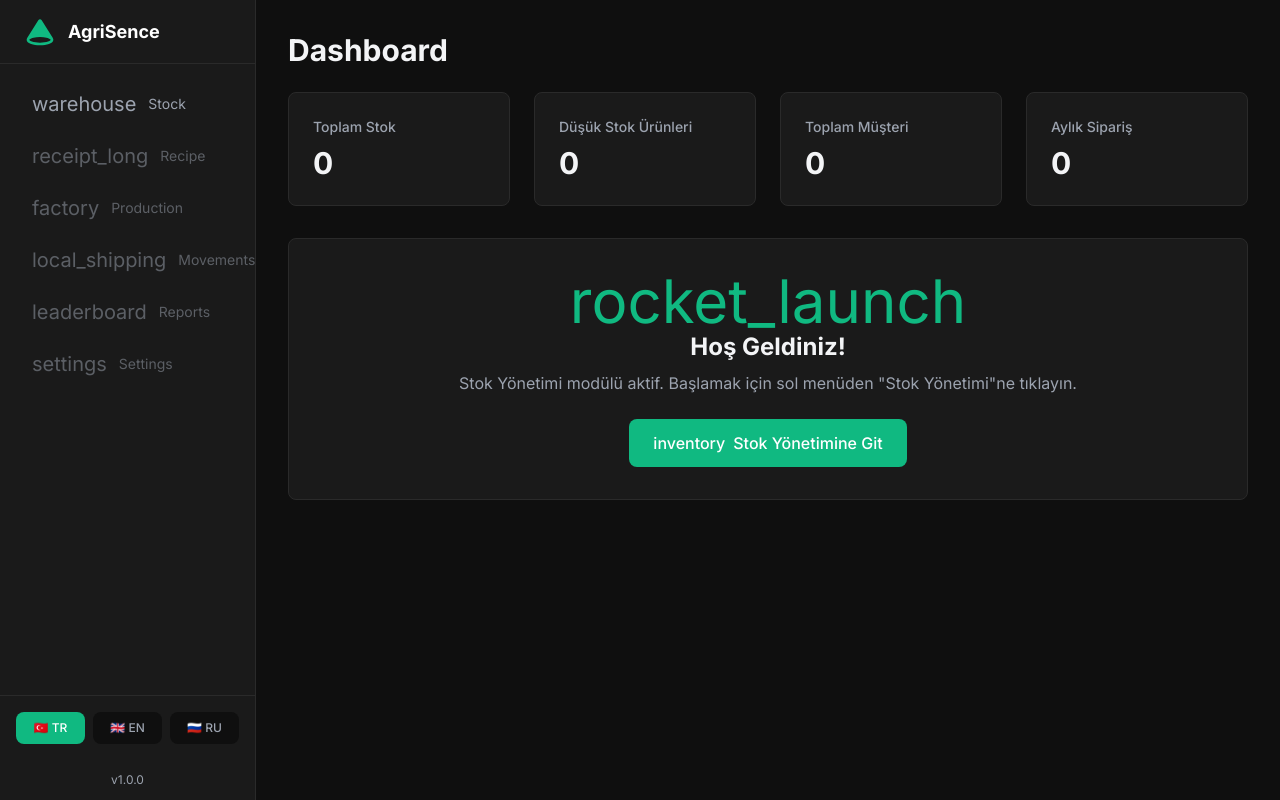
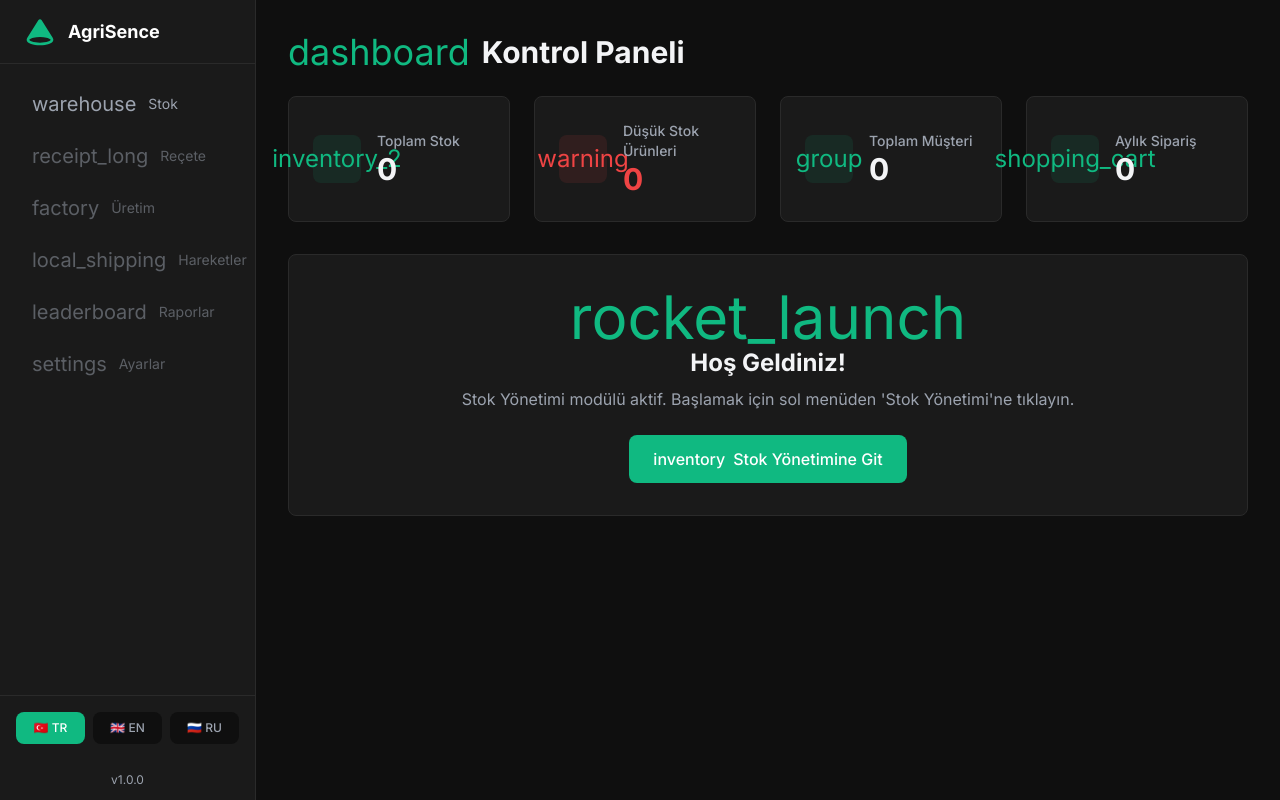
Before and after one commit to equinox794/agrisence, a Next.js app: page / in a window 1280 px wide. Built offline with nearby package versions, Linux system fonts and the light colour scheme.

Commit message:
feat: Cok dil destegi ve profesyonel ikonlar eklendi

```diff
--- a/app/page.tsx
+++ b/app/page.tsx
@@ -1,44 +1,68 @@
 'use client';
 
 import { useTranslation } from "@/lib/i18n";
+import Link from "next/link";
 
 export default function Dashboard() {
   const { t } = useTranslation();
 
   return (
     <div>
-      <h1 className="text-3xl font-bold mb-6 text-[var(--primary-text)]">
+      <div className="flex items-center gap-3 mb-6">
+        <span className="material-symbols-outlined text-[var(--primary-green)] text-4xl">dashboard</span>
+        <h1 className="text-3xl font-bold text-[var(--primary-text)]">
           {t('dashboard.title')}
         </h1>
+      </div>
 
       {/* Özet Kartlar */}
       <div className="grid grid-cols-1 md:grid-cols-2 lg:grid-cols-4 gap-6 mb-8">
-        <div className="flex flex-col gap-2 rounded-lg p-6 bg-[var(--card-background)] border border-[var(--border)] hover:border-[var(--primary-green)] transition-colors duration-300">
+        <div className="flex items-center gap-4 rounded-lg p-6 bg-[var(--card-background)] border border-[var(--border)] hover:border-[var(--primary-green)] transition-colors duration-300">
+          <div className="w-12 h-12 rounded-lg bg-[var(--primary-green)]/10 flex items-center justify-center">
+            <span className="material-symbols-outlined text-[var(--primary-green)] text-2xl">inventory_2</span>
+          </div>
+          <div>
             <p className="text-sm font-medium text-[var(--secondary-text)]">
               {t('dashboard.totalStocks')}
             </p>
             <p className="text-3xl font-bold text-[var(--primary-text)]">0</p>
           </div>
+        </div>
 
-        <div className="flex flex-col gap-2 rounded-lg p-6 bg-[var(--card-background)] border border-[var(--border)] hover:border-[var(--primary-green)] transition-colors duration-300">
+        <div className="flex items-center gap-4 rounded-lg p-6 bg-[var(--card-background)] border border-[var(--border)] hover:border-[var(--error)] transition-colors duration-300">
+          <div className="w-12 h-12 rounded-lg bg-[var(--error)]/10 flex items-center justify-center">
+            <span className="material-symbols-outlined text-[var(--error)] text-2xl">warning</span>
+          </div>
+          <div>
             <p className="text-sm font-medium text-[var(--secondary-text)]">
               {t('dashboard.lowStockItems')}
             </p>
-          <p className="text-3xl font-bold text-[var(--primary-text)]">0</p>
+            <p className="text-3xl font-bold text-[var(--error)]">0</p>
+          </div>
         </div>
 
-        <div className="flex flex-col gap-2 rounded-lg p-6 bg-[var(--card-background)] border border-[var(--border)] hover:border-[var(--primary-green)] transition-colors duration-300">
+        <div className="flex items-center gap-4 rounded-lg p-6 bg-[var(--card-background)] border border-[var(--border)] hover:border-[var(--primary-green)] transition-colors duration-300">
+          <div className="w-12 h-12 rounded-lg bg-[var(--primary-green)]/10 flex items-center justify-center">
+            <span className="material-symbols-outlined text-[var(--primary-green)] text-2xl">group</span>
+          </div>
+          <div>
             <p className="text-sm font-medium text-[var(--secondary-text)]">
               {t('dashboard.totalCustomers')}
             </p>
             <p className="text-3xl font-bold text-[var(--primary-text)]">0</p>
           </div>
+        </div>
 
-        <div className="flex flex-col gap-2 rounded-lg p-6 bg-[var(--card-background)] border border-[var(--border)] hover:border-[var(--primary-green)] transition-colors duration-300">
+        <div className="flex items-center gap-4 rounded-lg p-6 bg-[var(--card-background)] border border-[var(--border)] hover:border-[var(--primary-green)] transition-colors duration-300">
+          <div className="w-12 h-12 rounded-lg bg-[var(--primary-green)]/10 flex items-center justify-center">
+            <span className="material-symbols-outlined text-[var(--primary-green)] text-2xl">shopping_cart</span>
+          </div>
+          <div>
             <p className="text-sm font-medium text-[var(--secondary-text)]">
               {t('dashboard.monthlyOrders')}
             </p>
             <p className="text-3xl font-bold text-[var(--primary-text)]">0</p>
+          </div>
         </div>
       </div>
 
@@ -48,15 +72,15 @@ export default function Dashboard() {
           rocket_launch
         </span>
         <h2 className="text-2xl font-bold text-[var(--primary-text)] mb-2">
-          Hoş Geldiniz!
+          {t('dashboard.welcome')}
         </h2>
         <p className="text-[var(--secondary-text)] mb-6">
-          Stok Yönetimi modülü aktif. Başlamak için sol menüden "Stok Yönetimi"ne tıklayın.
+          {t('dashboard.welcomeMessage')}
         </p>
-        <div className="inline-flex items-center gap-2 px-6 py-3 rounded-lg bg-[var(--primary-green)] text-white font-medium hover:bg-[var(--accent-green)] transition-colors">
+        <Link href="/stok" className="inline-flex items-center gap-2 px-6 py-3 rounded-lg bg-[var(--primary-green)] text-white font-medium hover:bg-[var(--accent-green)] transition-colors">
           <span className="material-symbols-outlined">inventory</span>
-          <span>Stok Yönetimine Git</span>
-        </div>
+          <span>{t('dashboard.goToStock')}</span>
+        </Link>
       </div>
     </div>
   );
--- a/app/stok/page.tsx
+++ b/app/stok/page.tsx
@@ -145,40 +145,43 @@ export default function StokPage() {
       {/* Header */}
       <div className="flex items-center justify-between mb-6">
         <div className="flex items-center gap-6">
-          <h1 className="text-3xl font-bold text-[var(--primary-text)]">
-            Stok Yönetimi
-          </h1>
+          <div className="flex items-center gap-3">
+            <span className="material-symbols-outlined text-[var(--primary-green)] text-4xl">warehouse</span>
+            <h1 className="text-3xl font-bold text-[var(--primary-text)]">
+              {t('stock.title')}
+            </h1>
+          </div>
           <div className="text-sm text-[var(--secondary-text)]">
-            <span>Stok Sayısı: </span>
+            <span>{t('stock.stockCount')}: </span>
             <span className="font-semibold">{stocks.length}</span>
           </div>
           <div className="text-sm text-[var(--secondary-text)]">
-            <span>Toplam Değer: </span>
+            <span>{t('stock.totalValue')}: </span>
             <span className="font-semibold">{totalValue.toLocaleString('tr-TR', { minimumFractionDigits: 2 })} TL</span>
           </div>
         </div>
 
         <div className="flex items-center gap-3">
           <select className="px-4 py-2.5 rounded-md bg-[var(--card-background)] border border-[var(--border)] text-[var(--primary-text)] text-sm focus:outline-none focus:ring-2 focus:ring-[var(--primary-green)]">
-            <option>Tümü</option>
+            <option>{t('stock.filterAll')}</option>
           </select>
           <button
             onClick={() => {
               resetForm();
               setShowDialog(true);
             }}
-            className="flex items-center gap-2 px-5 py-2.5 rounded-md bg-blue-600 text-white text-sm font-semibold hover:bg-blue-700 transition-colors"
+            className="flex items-center gap-2 px-5 py-2.5 rounded-md bg-blue-600 text-white text-sm font-semibold hover:bg-blue-700 transition-colors shadow-lg shadow-blue-600/20"
           >
-            <span className="material-symbols-outlined text-lg">add</span>
-            <span>Yeni Stok</span>
+            <span className="material-symbols-outlined text-lg">add_box</span>
+            <span>{t('stock.newStock')}</span>
           </button>
-          <button className="flex items-center gap-2 px-5 py-2.5 rounded-md bg-green-600 text-white text-sm font-semibold hover:bg-green-700 transition-colors">
-            <span className="material-symbols-outlined text-lg">download</span>
-            <span>Stokları İndir</span>
+          <button className="flex items-center gap-2 px-5 py-2.5 rounded-md bg-green-600 text-white text-sm font-semibold hover:bg-green-700 transition-colors shadow-lg shadow-green-600/20">
+            <span className="material-symbols-outlined text-lg">file_download</span>
+            <span>{t('stock.downloadStocks')}</span>
           </button>
-          <button className="flex items-center gap-2 px-5 py-2.5 rounded-md bg-purple-600 text-white text-sm font-semibold hover:bg-purple-700 transition-colors">
-            <span className="material-symbols-outlined text-lg">cloud_upload</span>
-            <span>Stok Ekle</span>
+          <button className="flex items-center gap-2 px-5 py-2.5 rounded-md bg-purple-600 text-white text-sm font-semibold hover:bg-purple-700 transition-colors shadow-lg shadow-purple-600/20">
+            <span className="material-symbols-outlined text-lg">upload_file</span>
+            <span>{t('stock.uploadStock')}</span>
           </button>
         </div>
       </div>
@@ -191,7 +194,7 @@ export default function StokPage() {
           </span>
           <input
             type="text"
-            placeholder="Stok adı veya kodu ile ara..."
+            placeholder={t('stock.search')}
             value={search}
             onChange={(e) => setSearch(e.target.value)}
             className="w-full pl-10 pr-4 py-2.5 rounded-md bg-[var(--card-background)] border border-[var(--border)] text-[var(--primary-text)] placeholder:text-[var(--secondary-text)] focus:outline-none focus:ring-2 focus:ring-[var(--primary-green)]"
@@ -204,15 +207,15 @@ export default function StokPage() {
         <table className="w-full text-sm">
           <thead className="bg-[#1c2127] border-b border-[var(--border)]">
             <tr>
-              <th className="px-6 py-4 text-left font-semibold text-[var(--primary-text)] uppercase text-xs tracking-wider">ID</th>
-              <th className="px-6 py-4 text-left font-semibold text-[var(--primary-text)] uppercase text-xs tracking-wider">ÜRÜN ADI</th>
-              <th className="px-6 py-4 text-left font-semibold text-[var(--primary-text)] uppercase text-xs tracking-wider">MİKTAR</th>
-              <th className="px-6 py-4 text-left font-semibold text-[var(--primary-text)] uppercase text-xs tracking-wider">BİRİM</th>
-              <th className="px-6 py-4 text-left font-semibold text-[var(--primary-text)] uppercase text-xs tracking-wider">FİYAT</th>
-              <th className="px-6 py-4 text-left font-semibold text-[var(--primary-text)] uppercase text-xs tracking-wider">STOK TÜRÜ</th>
-              <th className="px-6 py-4 text-left font-semibold text-[var(--primary-text)] uppercase text-xs tracking-wider">KRİTİK STOK</th>
-              <th className="px-6 py-4 text-left font-semibold text-[var(--primary-text)] uppercase text-xs tracking-wider">TOPLAM TL</th>
-              <th className="px-6 py-4 text-left font-semibold text-[var(--primary-text)] uppercase text-xs tracking-wider">İŞLEMLER</th>
+              <th className="px-6 py-4 text-left font-semibold text-[var(--primary-text)] uppercase text-xs tracking-wider">{t('stock.id')}</th>
+              <th className="px-6 py-4 text-left font-semibold text-[var(--primary-text)] uppercase text-xs tracking-wider">{t('stock.productName')}</th>
+              <th className="px-6 py-4 text-left font-semibold text-[var(--primary-text)] uppercase text-xs tracking-wider">{t('stock.amount')}</th>
+              <th className="px-6 py-4 text-left font-semibold text-[var(--primary-text)] uppercase text-xs tracking-wider">{t('stock.unitCol')}</th>
+              <th className="px-6 py-4 text-left font-semibold text-[var(--primary-text)] uppercase text-xs tracking-wider">{t('stock.priceCol')}</th>
+              <th className="px-6 py-4 text-left font-semibold text-[var(--primary-text)] uppercase text-xs tracking-wider">{t('stock.stockType')}</th>
+              <th className="px-6 py-4 text-left font-semibold text-[var(--primary-text)] uppercase text-xs tracking-wider">{t('stock.criticalStock')}</th>
+              <th className="px-6 py-4 text-left font-semibold text-[var(--primary-text)] uppercase text-xs tracking-wider">{t('stock.totalTL')}</th>
+              <th className="px-6 py-4 text-left font-semibold text-[var(--primary-text)] uppercase text-xs tracking-wider">{t('stock.actions')}</th>
             </tr>
           </thead>
           <tbody className="divide-y divide-[var(--border)]">
@@ -253,11 +256,28 @@ export default function StokPage() {
                     <td className="px-6 py-4 whitespace-nowrap text-[var(--secondary-text)]">
                       {stock.price}
                     </td>
-                    <td className="px-6 py-4 whitespace-nowrap text-[var(--secondary-text)]">
-                      {stock.category}
+                    <td className="px-6 py-4 whitespace-nowrap">
+                      <span className={`inline-flex items-center gap-1.5 px-3 py-1 rounded-full text-xs font-semibold ${
+                        stock.category === 'hammadde'
+                          ? 'bg-blue-500/10 text-blue-400'
+                          : 'bg-purple-500/10 text-purple-400'
+                      }`}>
+                        <span className="material-symbols-outlined text-sm">
+                          {stock.category === 'hammadde' ? 'science' : 'package'}
+                        </span>
+                        {stock.category === 'hammadde' ? t('stock.filterHammadde') : t('stock.filterAmbalaj')}
+                      </span>
                     </td>
-                    <td className="px-6 py-4 whitespace-nowrap text-[var(--secondary-text)]">
-                      {stock.min_quantity}
+                    <td className="px-6 py-4 whitespace-nowrap">
+                      <div className="flex items-center gap-2">
+                        <span className="text-[var(--secondary-text)]">{stock.min_quantity}</span>
+                        {isLowStock && (
+                          <span className="inline-flex items-center gap-1 px-2 py-0.5 rounded-full text-xs font-bold bg-[var(--error)] text-white">
+                            <span className="material-symbols-outlined text-xs">error</span>
+                            {t('stock.lowStock')}
+                          </span>
+                        )}
+                      </div>
                     </td>
                     <td className="px-6 py-4 whitespace-nowrap text-[var(--secondary-text)]">
                       {totalPrice.toLocaleString('tr-TR', { minimumFractionDigits: 2 })}
@@ -266,17 +286,17 @@ export default function StokPage() {
                       <div className="flex items-center gap-2">
                         <button
                           onClick={() => handleEdit(stock)}
-                          className="text-[var(--secondary-text)] hover:text-[var(--primary-green)] transition-colors"
-                          title="Düzenle"
+                          className="p-1.5 rounded-md text-[var(--primary-green)] hover:bg-[var(--primary-green)]/10 transition-colors"
+                          title={t('stock.edit')}
                         >
-                          <span className="material-symbols-outlined text-xl">edit</span>
+                          <span className="material-symbols-outlined text-xl">edit_square</span>
                         </button>
                         <button
                           onClick={() => handleDelete(stock.id)}
-                          className="text-[var(--secondary-text)] hover:text-[var(--error)] transition-colors"
-                          title="Sil"
+                          className="p-1.5 rounded-md text-[var(--error)] hover:bg-[var(--error)]/10 transition-colors"
+                          title={t('stock.delete')}
                         >
-                          <span className="material-symbols-outlined text-xl">delete</span>
+                          <span className="material-symbols-outlined text-xl">delete_forever</span>
                         </button>
                       </div>
                     </td>
@@ -293,13 +313,13 @@ export default function StokPage() {
         <div className="fixed inset-0 bg-black/50 flex items-center justify-center z-50 p-4">
           <div className="bg-[var(--card-background)] border border-[var(--border)] rounded-lg p-6 max-w-2xl w-full max-h-[90vh] overflow-y-auto">
             <h2 className="text-2xl font-bold text-[var(--primary-text)] mb-6">
-              {editingStock ? 'Stok Düzenle' : 'Yeni Stok Ekle'}
+              {editingStock ? t('stock.editStock') : t('stock.addNew')}
             </h2>
 
             <form onSubmit={handleSubmit} className="space-y-4">
               <div>
                 <label className="text-sm font-medium text-[var(--primary-text)] mb-1.5 block">
-                  Stok Adı
+                  {t('stock.name')}
                 </label>
                 <input
                   type="text"
@@ -313,7 +333,7 @@ export default function StokPage() {
               <div className="grid grid-cols-2 gap-4">
                 <div>
                   <label className="text-sm font-medium text-[var(--primary-text)] mb-1.5 block">
-                    Kategori
+                    {t('stock.category')}
                   </label>
                   <select
                     value={formData.category}
@@ -321,14 +341,14 @@ export default function StokPage() {
                     className="w-full px-4 py-2 rounded-lg bg-[var(--background)] border border-[var(--border)] text-[var(--primary-text)] focus:outline-none focus:border-[var(--primary-green)] transition-colors"
                     required
                   >
-                    <option value="hammadde">Hammadde</option>
-                    <option value="ambalaj">Ambalaj</option>
+                    <option value="hammadde">{t('stock.filterHammadde')}</option>
+                    <option value="ambalaj">{t('stock.filterAmbalaj')}</option>
                   </select>
                 </div>
 
                 <div>
                   <label className="text-sm font-medium text-[var(--primary-text)] mb-1.5 block">
-                    Birim
+                    {t('stock.unit')}
                   </label>
                   <select
                     value={formData.unit}
@@ -348,7 +368,7 @@ export default function StokPage() {
               <div className="grid grid-cols-2 gap-4">
                 <div>
                   <label className="text-sm font-medium text-[var(--primary-text)] mb-1.5 block">
-                    Miktar
+                    {t('stock.quantity')}
                   </label>
                   <input
                     type="number"
@@ -362,7 +382,7 @@ export default function StokPage() {
 
                 <div>
                   <label className="text-sm font-medium text-[var(--primary-text)] mb-1.5 block">
-                    Min. Stok
+                    {t('stock.minQuantity')}
                   </label>
                   <input
                     type="number"
@@ -378,7 +398,7 @@ export default function StokPage() {
               <div className="grid grid-cols-2 gap-4">
                 <div>
                   <label className="text-sm font-medium text-[var(--primary-text)] mb-1.5 block">
-                    Fiyat
+                    {t('stock.price')}
                   </label>
                   <input
                     type="number"
@@ -392,7 +412,7 @@ export default function StokPage() {
 
                 <div>
                   <label className="text-sm font-medium text-[var(--primary-text)] mb-1.5 block">
-                    Para Birimi
+                    {t('stock.currency')}
                   </label>
                   <select
                     value={formData.currency}
@@ -408,7 +428,7 @@ export default function StokPage() {
 
               <div>
                 <label className="text-sm font-medium text-[var(--primary-text)] mb-1.5 block">
-                  Notlar
+                  {t('stock.notes')}
                 </label>
                 <textarea
                   value={formData.notes}
@@ -427,14 +447,14 @@ export default function StokPage() {
                   }}
                   className="px-5 py-2.5 rounded-md bg-[var(--card-background)] text-[var(--primary-text)] border border-[var(--border)] hover:bg-[var(--card-hover)] transition-colors text-sm font-semibold"
                 >
-                  İptal
+                  {t('stock.cancel')}
                 </button>
                 <button
                   type="submit"
                   className="flex items-center gap-2 px-5 py-2.5 rounded-md bg-[var(--primary-green)] text-white hover:bg-[var(--accent-green)] transition-colors text-sm font-semibold"
                 >
                   <span className="material-symbols-outlined text-lg">save</span>
-                  <span>Kaydet</span>
+                  <span>{t('stock.save')}</span>
                 </button>
               </div>
             </form>
--- a/locales/ru.json
+++ b/locales/ru.json
@@ -1,32 +1,47 @@
 {
   "sidebar": {
-    "stock": "Stock",
-    "recipe": "Recipe",
-    "production": "Production",
-    "movements": "Movements",
-    "reports": "Reports",
-    "settings": "Settings"
+    "stock": "Запасы",
+    "recipe": "Рецепт",
+    "production": "Производство",
+    "movements": "Движения",
+    "reports": "Отчеты",
+    "settings": "Настройки"
   },
   "stock": {
     "title": "Управление запасами",
     "addNew": "Добавить новый запас",
-    "search": "Поиск запасов...",
+    "newStock": "Новый запас",
+    "downloadStocks": "Скачать запасы",
+    "uploadStock": "Загрузить запас",
+    "search": "Поиск по названию или коду...",
+    "stockCount": "Количество запасов",
+    "totalValue": "Общая стоимость",
     "filterAll": "Все",
     "filterHammadde": "Сырье",
     "filterAmbalaj": "Упаковка",
+    "id": "ID",
+    "productName": "НАЗВАНИЕ ПРОДУКТА",
     "name": "Название запаса",
     "category": "Категория",
     "quantity": "Количество",
+    "amount": "КОЛИЧЕСТВО",
     "unit": "Единица",
+    "unitCol": "ЕДИНИЦА",
     "price": "Цена",
+    "priceCol": "ЦЕНА",
+    "stockType": "ТИП ЗАПАСА",
+    "criticalStock": "КРИТИЧЕСКИЙ ЗАПАС",
+    "totalTL": "ОБЩАЯ СУММА",
     "minQuantity": "Мин. запас",
     "supplier": "Поставщик",
     "notes": "Примечания",
-    "actions": "Действия",
+    "actions": "ДЕЙСТВИЯ",
     "edit": "Редактировать",
     "delete": "Удалить",
     "save": "Сохранить",
     "cancel": "Отмена",
+    "editStock": "Редактировать запас",
+    "currency": "Валюта",
     "addSuccess": "Запас успешно добавлен",
     "updateSuccess": "Запас успешно обновлен",
     "deleteSuccess": "Запас успешно удален",
@@ -40,7 +55,10 @@
     "totalStocks": "Всего запасов",
     "lowStockItems": "Товары с низким запасом",
     "totalCustomers": "Всего клиентов",
-    "monthlyOrders": "Ежемесячные заказы"
+    "monthlyOrders": "Ежемесячные заказы",
+    "welcome": "Добро пожаловать!",
+    "welcomeMessage": "Модуль управления запасами активен. Нажмите 'Управление запасами' в левом меню, чтобы начать.",
+    "goToStock": "Перейти к управлению запасами"
   },
   "common": {
     "loading": "Загрузка...",
--- a/locales/tr.json
+++ b/locales/tr.json
@@ -1,32 +1,47 @@
 {
   "sidebar": {
-    "stock": "Stock",
-    "recipe": "Recipe",
-    "production": "Production",
-    "movements": "Movements",
-    "reports": "Reports",
-    "settings": "Settings"
+    "stock": "Stok",
+    "recipe": "Reçete",
+    "production": "Üretim",
+    "movements": "Hareketler",
+    "reports": "Raporlar",
+    "settings": "Ayarlar"
   },
   "stock": {
     "title": "Stok Yönetimi",
     "addNew": "Yeni Stok Ekle",
-    "search": "Stok ara...",
+    "newStock": "Yeni Stok",
+    "downloadStocks": "Stokları İndir",
+    "uploadStock": "Stok Ekle",
+    "search": "Stok adı veya kodu ile ara...",
+    "stockCount": "Stok Sayısı",
+    "totalValue": "Toplam Değer",
     "filterAll": "Tümü",
     "filterHammadde": "Hammadde",
     "filterAmbalaj": "Ambalaj",
+    "id": "ID",
+    "productName": "ÜRÜN ADI",
     "name": "Stok Adı",
     "category": "Kategori",
     "quantity": "Miktar",
+    "amount": "MİKTAR",
     "unit": "Birim",
+    "unitCol": "BİRİM",
     "price": "Fiyat",
+    "priceCol": "FİYAT",
+    "stockType": "STOK TÜRÜ",
+    "criticalStock": "KRİTİK STOK",
+    "totalTL": "TOPLAM TL",
     "minQuantity": "Min. Stok",
     "supplier": "Tedarikçi",
     "notes": "Notlar",
-    "actions": "İşlemler",
+    "actions": "İŞLEMLER",
     "edit": "Düzenle",
     "delete": "Sil",
     "save": "Kaydet",
     "cancel": "İptal",
+    "editStock": "Stok Düzenle",
+    "currency": "Para Birimi",
     "addSuccess": "Stok başarıyla eklendi",
     "updateSuccess": "Stok başarıyla güncellendi",
     "deleteSuccess": "Stok başarıyla silindi",
@@ -36,11 +51,14 @@
     "noData": "Stok bulunamadı"
   },
   "dashboard": {
-    "title": "Dashboard",
+    "title": "Kontrol Paneli",
     "totalStocks": "Toplam Stok",
     "lowStockItems": "Düşük Stok Ürünleri",
     "totalCustomers": "Toplam Müşteri",
-    "monthlyOrders": "Aylık Sipariş"
+    "monthlyOrders": "Aylık Sipariş",
+    "welcome": "Hoş Geldiniz!",
+    "welcomeMessage": "Stok Yönetimi modülü aktif. Başlamak için sol menüden 'Stok Yönetimi'ne tıklayın.",
+    "goToStock": "Stok Yönetimine Git"
   },
   "common": {
     "loading": "Yükleniyor...",
```
Also changed, not shown: locales/en.json (+21 -3 lines). Lines whose indentation alone changed are shown as unchanged.
